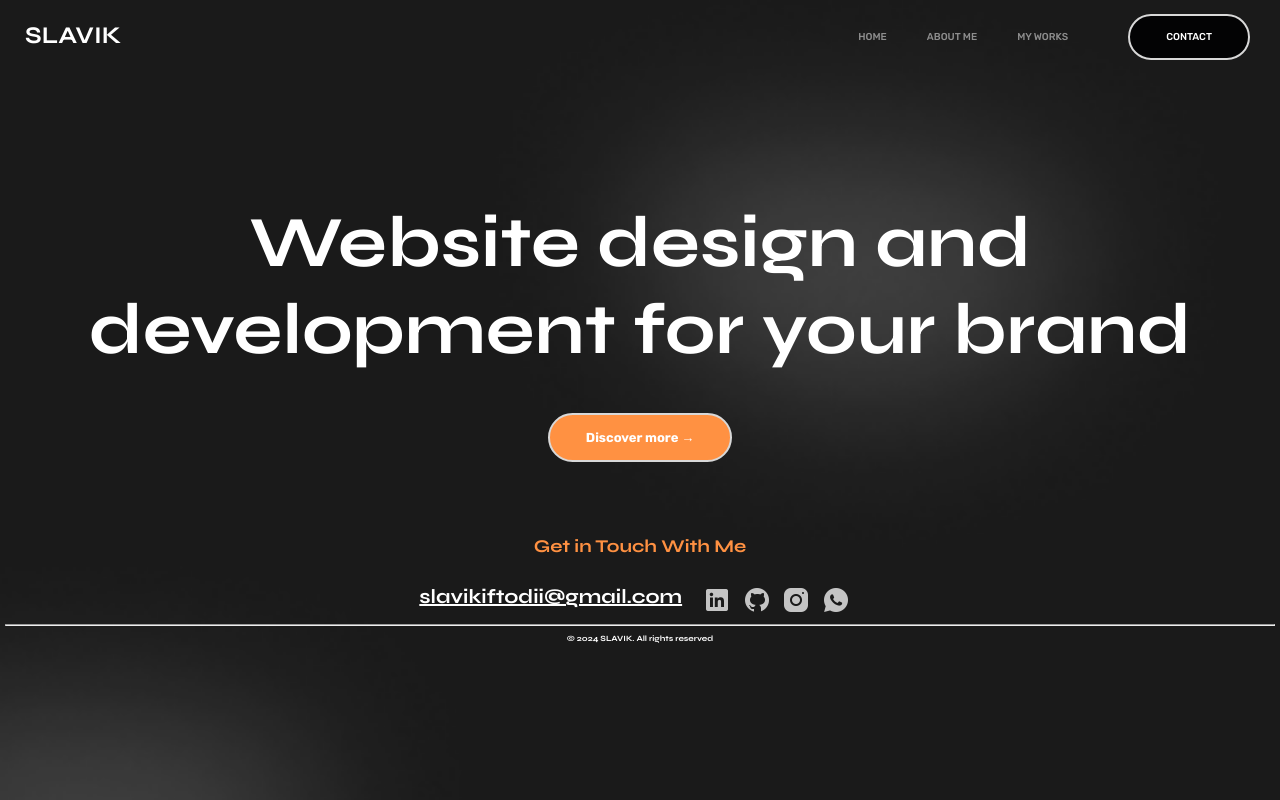
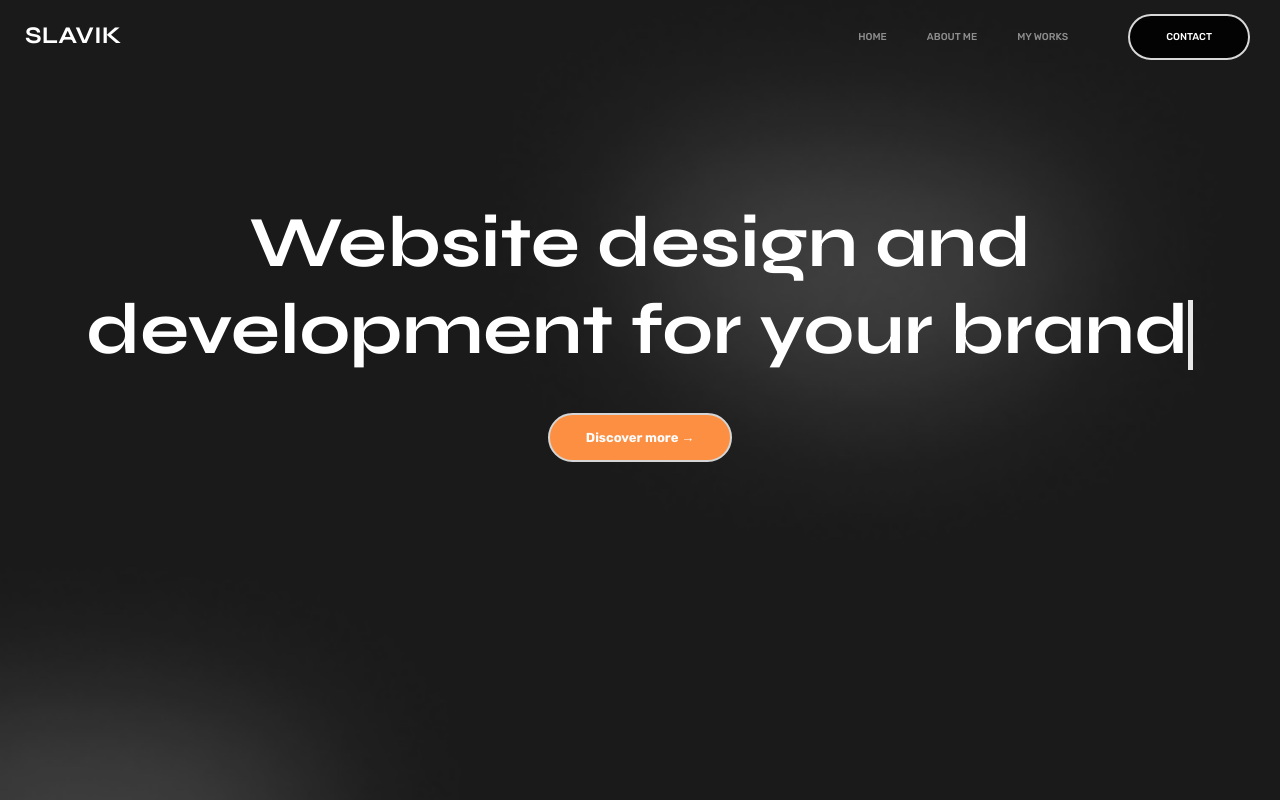
Before and after one commit to SlavikBlxt4/portfolio, a React (Create React App) app in the folder portfolio/: page / in a window 1280 px wide. Built offline with nearby package versions, Linux system fonts and the light colour scheme.

Commit message:
working start page!!!

```diff
--- a/portfolio/src/App.css
+++ b/portfolio/src/App.css
@@ -57,8 +57,13 @@ body {
     font-size: 12px;
     margin-left: 20px;
     color: white;
+
 }
 
+.name a{
+    text-decoration: none;
+    color: #fff;
+}
 
 
 #contact-link{
@@ -169,6 +174,7 @@ li{
     font-size: 72px;
     /*i need to justify to the center myh text*/
     margin-bottom: 20px;
+    align-items: center;
 }
 .start button{
     font-family: 'Rubik', sans-serif;
@@ -204,3 +210,32 @@ li{
 button{
     cursor: pointer;
 }
+
+/* Other CSS styles */
+
+.discover-button {
+  opacity: 0;
+}
+
+.discover-button.show {
+  opacity: 1;
+  transition: opacity 1s ease; /* Smooth transition effect */
+}
+
+/* Other CSS styles *//* Other CSS styles */
+
+.typing-cursor {
+  display: inline-block;
+  vertical-align: middle;
+  width: 5px; /* Adjust the width of the cursor */
+  height: 70px; /* Adjust the height of the cursor */
+  background-color: rgb(255, 255, 255); /* Adjust the color of the cursor */
+  animation: blink-caret 0.75s infinite; /* Define the blinking animation */
+}
+
+@keyframes blink-caret {
+  0%, 100% { opacity: 0; } /* Define the opacity for the blinking effect */
+  50% { opacity: 1; } /* Define the opacity for the blinking effect */
+}
+
+/* Other CSS styles */
--- a/portfolio/src/App.jsx
+++ b/portfolio/src/App.jsx
@@ -1,5 +1,5 @@
-import React, { useState } from 'react';
-import './App.css';
+import React from 'react';
+import { BrowserRouter as Router, Routes, Route, useLocation } from 'react-router-dom';
 import Header from './componentes/header';
 import Footer from './componentes/footer';
 import Start from './paginas/Start';
@@ -7,43 +7,41 @@ import AboutMe from './paginas/AboutMe';
 import Contact from './paginas/Contact';
 import Main from './paginas/Main';
 import ProjectDetail from './paginas/ProjectDetail';
-import { BrowserRouter as Router, Routes, Route, BrowserRouter } from 'react-router-dom';
+import './App.css';
 
+const Layout = ({ children }) => {
+  const location = useLocation();
 
-/*<div className="content">
-        <h2>About me</h2>
-        <p>Information.</p>
-        <h2>Website design and development for your brand</h2>
-        <p>Description of services offered.</p>
+  if (location.pathname === '/') {
+    return (
+      <div>
+        <Header />
+        {children}
       </div>
+    );
+  }
 
-      <div className="skills">
-        <div className="skill">HTML</div>
-        <div className="skill">Website design and development</div>
-        <div className="skill">JavaScript</div>
-        <div className="skill">Python</div>
-        <div className="skill">CSS</div>
-        <div className="skill">Java</div>
-      </div>
-      <script src='js/script.js'></script>*/
-
-
-const Portfolio = () => {
   return (
-    <BrowserRouter>
-    <div className="App">
+    <div>
       <Header />
-        <Routes>
-          <Route path="/" element={<Start />} />
-          <Route path="/aboutme" element={<AboutMe />} />
-          <Route path="/contact" element={<Contact />} />
-          <Route path="/home" element={<Main />} />
-          <Route path="/projects" element={<ProjectDetail />} />
-        </Routes>
+      {children}
       <Footer />
     </div>
-  </BrowserRouter>
   );
 };
 
-export default Portfolio;
+const App = () => {
+  return (
+    <Router>
+      <Routes>
+        <Route path="/" element={<Layout><Start /></Layout>} />
+        <Route path="/aboutme" element={<Layout><AboutMe /></Layout>} />
+        <Route path="/contact" element={<Layout><Contact /></Layout>} />
+        <Route path="/home" element={<Layout><Main /></Layout>} />
+        <Route path="/projects" element={<Layout><ProjectDetail /></Layout>} />
+      </Routes>
+    </Router>
+  );
+};
+
+export default App;
--- a/portfolio/src/componentes/header.js
+++ b/portfolio/src/componentes/header.js
@@ -4,7 +4,7 @@ import { Link } from 'react-router-dom';
 const Header = () => {
     return(
       <div className="header">
-        <div className="name"><h1>SLAVIK</h1></div>
+        <div className="name"><a href="/home"><h1>SLAVIK</h1></a></div>
         <div className="menu">
           <ul className="menu-list">
             <li><Link to="/home">HOME</Link></li>
--- a/portfolio/src/paginas/Start.js
+++ b/portfolio/src/paginas/Start.js
@@ -1,26 +1,35 @@
-import React, { useState } from 'react';
-import Main from './Main';
-import Footer from '../componentes/footer';
-import { Navigate } from 'react-router-dom';
-
+import React, { useEffect, useState } from 'react';
+import '../App.css'; // Import the CSS file
+import { Link } from 'react-router-dom';
 
 const Start = () => {
-  const [showMainPage, setShowMainPage] = useState(false);
+  const [text, setText] = useState('');
+  const fullText = 'Website design and development for your brand'; // Replace with your desired text
+  const [showButton, setShowButton] = useState(false);
 
-  const handleButtonClick = () => {
-    setShowMainPage(true);
-  };
+  useEffect(() => {
+    let charIndex = 0;
+    const interval = setInterval(() => {
+      if (charIndex <= fullText.length) {
+        setText(fullText.substring(0, charIndex));
+        charIndex++;
+      } else {
+        clearInterval(interval);
+        setShowButton(true); // Show the button after typewriting effect
+      }
+    }, 100); // Adjust the interval for typing speed
+    return () => clearInterval(interval);
+  }, [fullText]);
 
   return (
-    <div>
-      {showMainPage ? (
-        <Navigate to="/home" />
-      ) : (
-        <div className='start'>
-          <h1>Website design and development for your brand</h1>
-          <button onClick={handleButtonClick}>Discover more →</button>
-        </div>
-      )}
+    <div className="start"> {/* Apply the 'start' class to the div */}
+      <h1>
+        {text}
+        <span className="typing-cursor"></span> {/* Apply the 'typing-cursor' class to the span */}
+      </h1>
+      <Link to="/home">
+        <button className={showButton ? "discover-button show" : "discover-button"}>Discover more →</button>
+      </Link>
     </div>
   );
 };
```
